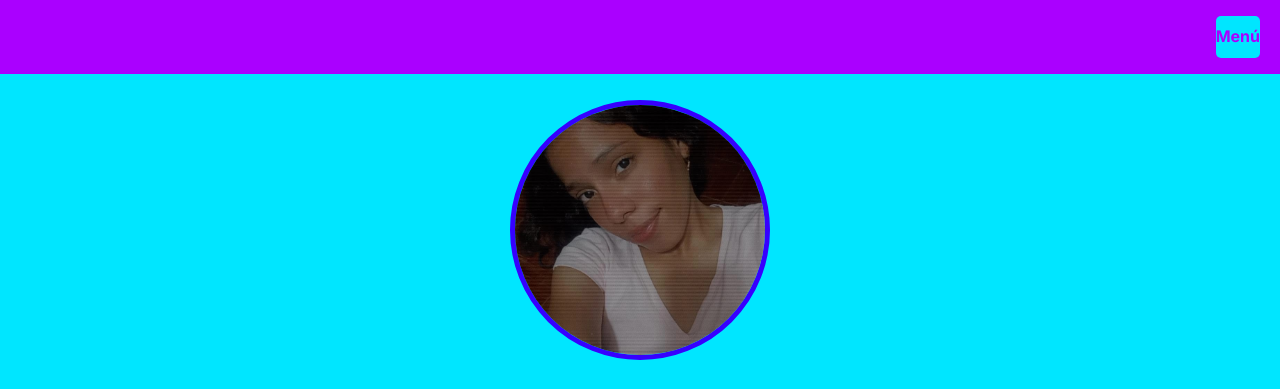
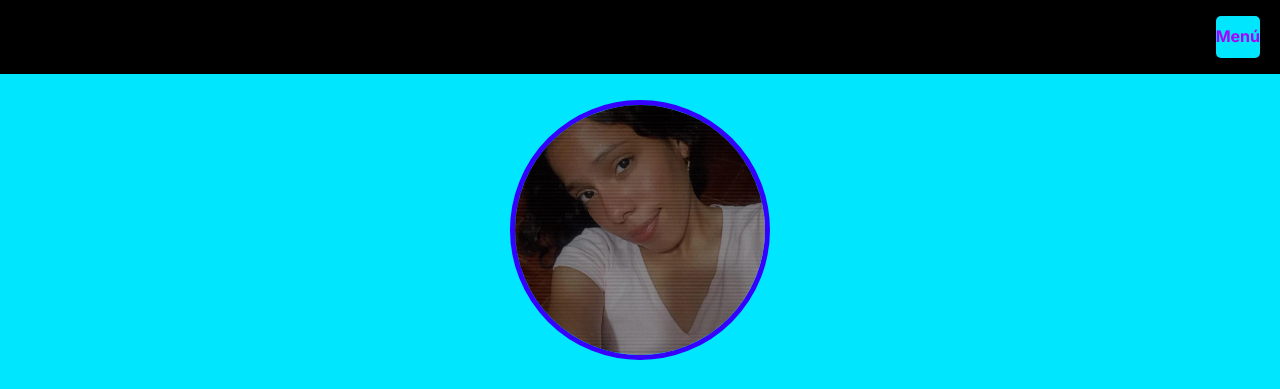
Before and after one commit to rossy2988/Mi-Landing-Pages, a plain HTML site: page index.html in a window 1280 px wide. Shown: the top 389 px of the page. Drawn offline with Linux system fonts and the light colour scheme.

Commit message:
Update Style.css

```diff
--- a/Style.css
+++ b/Style.css
@@ -13,13 +13,13 @@ body {
     line-height: 1.6;
     margin: 0;
     padding: 0;
-    background-color: #00E6FF;
+    background-color: #000000;
     color: #FFFFFF;
     scroll-behavior: smooth;
 }
 /*Sección para cambiar color de la barra de sección*/
 .header {
-    background: #AA00FF;
+    background: #000000;
     color: #0086BA;
     padding: 1rem 0;
     position: fixed;
```
